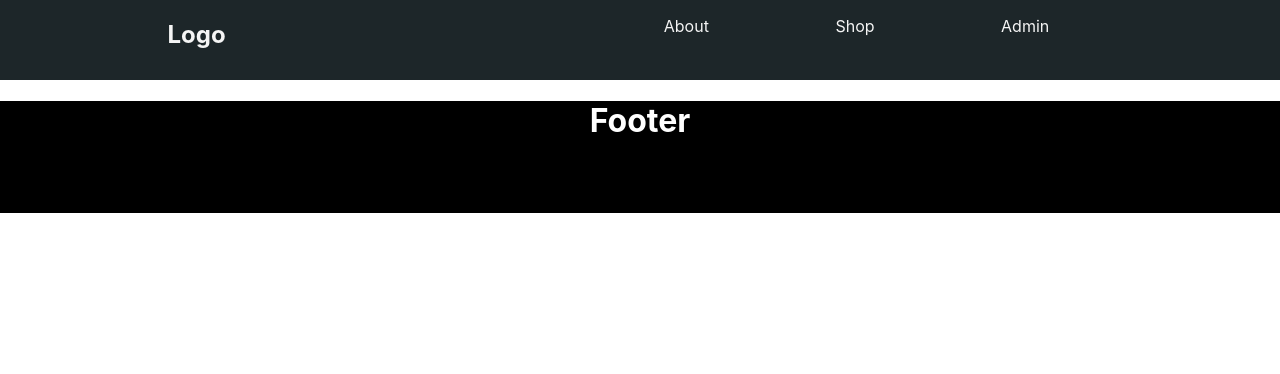
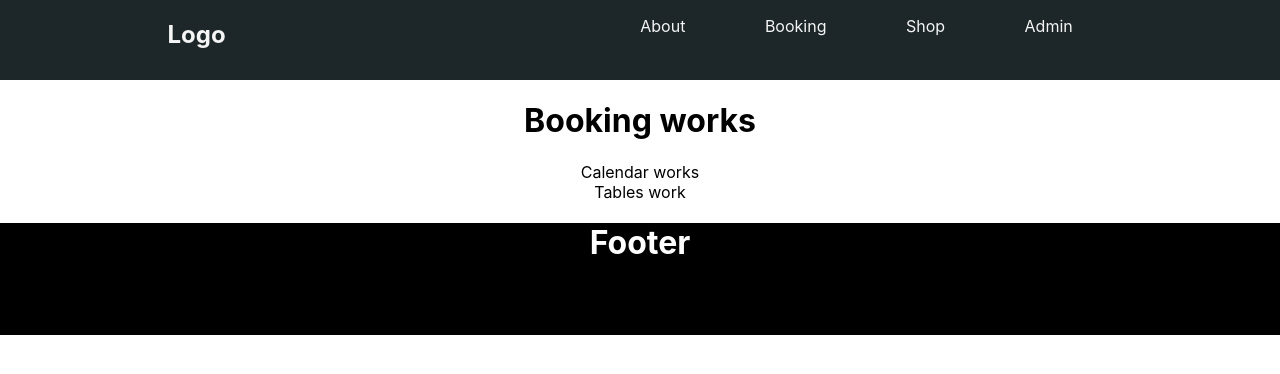
Before and after one commit to janannas/restaurangen-fe, a React (Create React App) app: page /booking in a window 1280 px wide. Shown: the top 374 px of the page. Built offline with nearby package versions, Linux system fonts and the light colour scheme.

Commit message:
Add routing for booking and install moment js

```diff
--- a/package.json
+++ b/package.json
@@ -9,6 +9,7 @@
     "@types/react-dom": "16.9.0",
     "@types/react-router-dom": "^4.3.5",
     "axios": "^0.19.0",
+    "moment": "^2.24.0",
     "react": "^16.9.0",
     "react-dom": "^16.9.0",
     "react-router-dom": "^5.0.1",
--- a/src/App.tsx
+++ b/src/App.tsx
@@ -7,6 +7,7 @@ import About from './components/About/About';
 import Shop from './components/Shop/Shop';
 import Footer from './components/Footer/Footer';
 import Admin from './components/Admin/Admin';
+import Booking from './components/Booking/Booking';
 
 
 class App extends React.Component< {}, {}> {
@@ -20,6 +21,7 @@ class App extends React.Component< {}, {}> {
             <Switch>
               <Route path="/" exact component={Home} />
               <Route path="/about" component={About} />
+							<Route path="/booking" component={Booking} />
               <Route path="/shop" component={Shop} />
               <Route path="/admin" component={Admin} />
             </Switch>
--- a/src/components/AvailableTables/AvailableTables.tsx
+++ b/src/components/AvailableTables/AvailableTables.tsx
@@ -8,7 +8,7 @@ class AvailableTables extends React.Component<{}, {}> {
 	public render() {
 
 		return (
-			<div></div>
+			<div>Tables work</div>
 		);
 	}
 }
--- a/src/components/Booking/Booking.tsx
+++ b/src/components/Booking/Booking.tsx
@@ -1,4 +1,6 @@
 import * as React from "react";
+import Calendar from '../Calendar/Calendar';
+import AvailableTables from '../AvailableTables/AvailableTables';
 
 export interface IBookingProps {
 }
@@ -11,9 +13,15 @@ class Booking extends React.Component<IBookingProps, IBookingState> {
 		super(props);
 	}
 
-	public render() {
-		const {} = this.state;
-    return <></>;
+	render() {
+		// const {} = this.state;
+    return (
+      <div className="Booking">
+          <h1>Booking works</h1>
+					<Calendar />
+					<AvailableTables />
+      </div>
+    );
 	}
 }
 
--- a/src/components/Calendar/Calendar.tsx
+++ b/src/components/Calendar/Calendar.tsx
@@ -8,7 +8,7 @@ class Calendar extends React.Component<{}, {}> {
 	public render() {
 
 		return (
-			<div></div>
+			<div>Calendar works</div>
 		);
 	}
 }
--- a/src/components/Navigation/Nav.tsx
+++ b/src/components/Navigation/Nav.tsx
@@ -15,6 +15,9 @@ class Nav extends React.Component< {}, {}> {
             <Link to='/about'>
                 <li>About</li>
             </Link>
+						<Link to='/booking'>
+                <li>Booking</li>
+            </Link>
             <Link to='/shop'>
                 <li>Shop</li>
             </Link>
```
Also changed, not shown: 1 other file (tests, documents, lock files or other folders).
